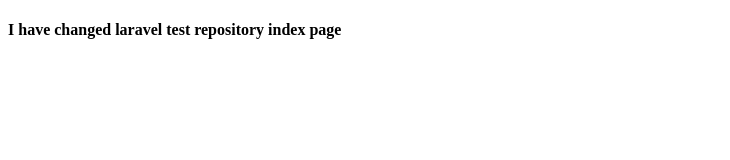
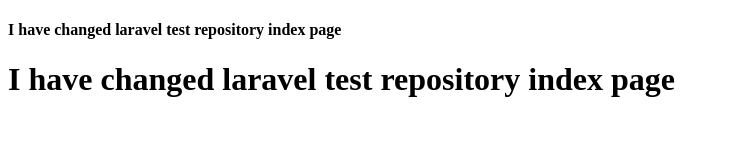
Before and after one commit to munna2030/MyApp, a plain HTML site: page index.html in a window 1280 px wide. Shown: the whole page, without its empty margins (0-730 px from the left). Drawn offline with Linux system fonts and the light colour scheme.

Commit message:
add h1 tag in index.html file

```diff
--- a/index.html
+++ b/index.html
@@ -7,5 +7,6 @@
   </head>
   <body>
     <h4>I have changed laravel test repository index page</h4>
+    <h1>I have changed laravel test repository index page</h1>
   </body>
 </html>
```
